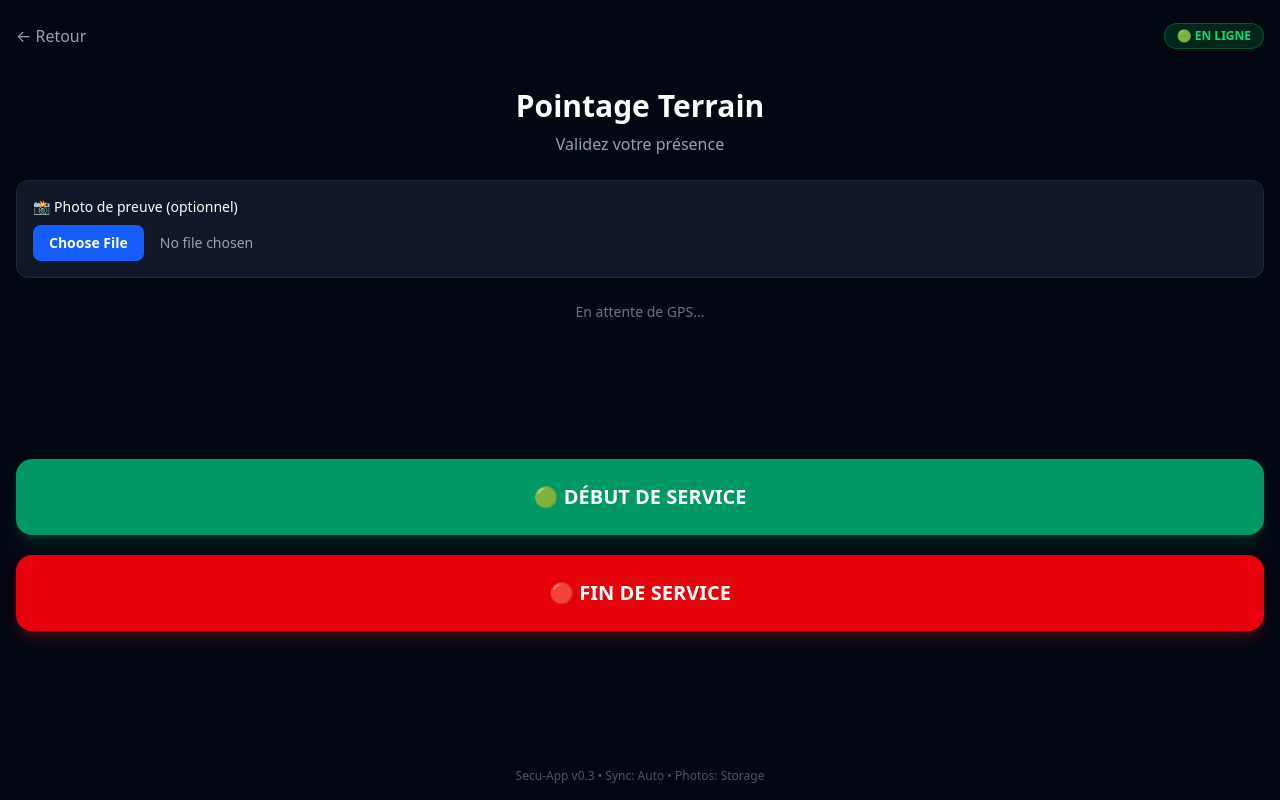
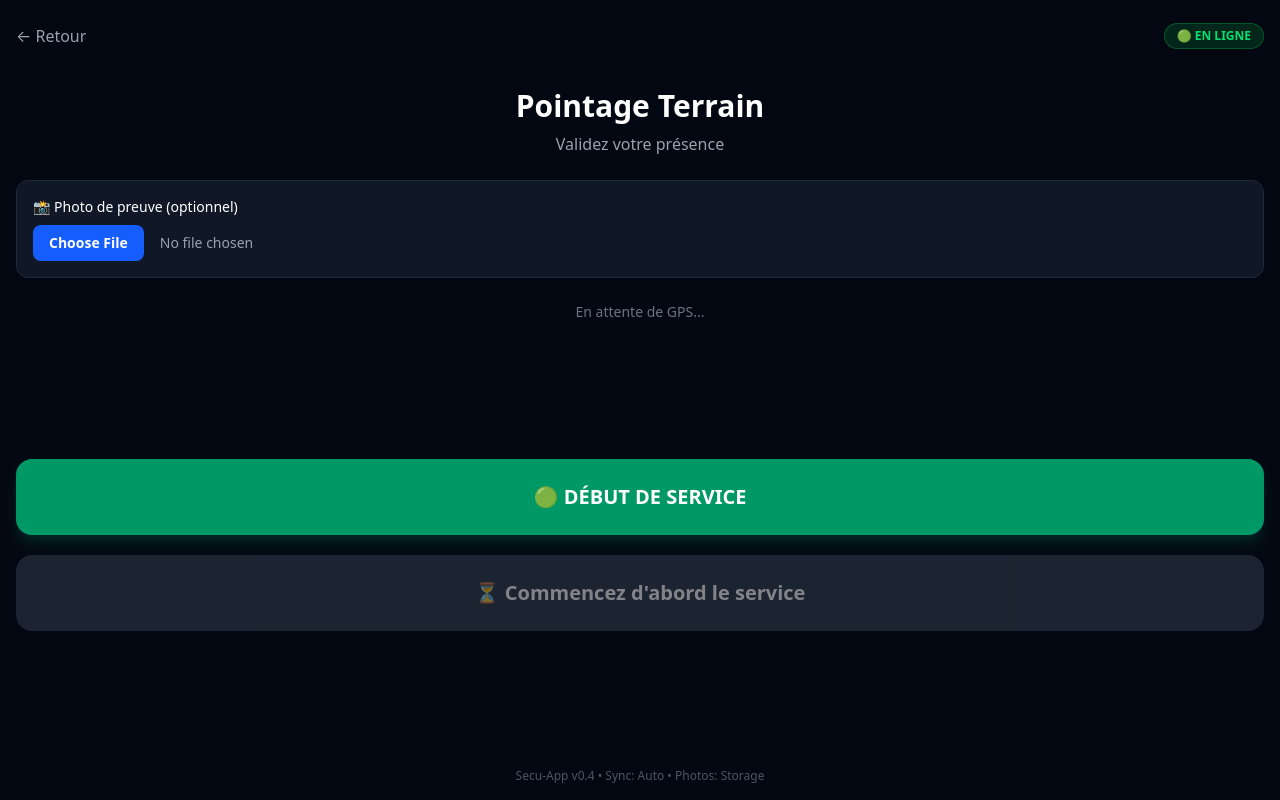
Before and after one commit to rhema-app-ui/secu-app, a Next.js app: page /pointage in a window 1280 px wide. Built offline with nearby package versions, Linux system fonts and the light colour scheme; no server answers.

Commit message:
🔐 Fix: tenant isolation in reports + toggle logic for checkin/checkout + agent view

```diff
--- a/app/pointage/page.tsx
+++ b/app/pointage/page.tsx
@@ -10,6 +10,9 @@ export default function PointagePage() {
   const [gpsStatus, setGpsStatus] = useState("idle");
   const [message, setMessage] = useState("");
   const [loading, setLoading] = useState(false);
+
+  // 🔄 État du service : null = aucun, "checkin" = commencé, "checkout" = terminé
+  const [serviceState, setServiceState] = useState<"checkin" | "checkout" | null>(null);
 
   // 📸 Gestion photo
   const [photoFile, setPhotoFile] = useState<File | null>(null);
@@ -60,7 +63,7 @@ export default function PointagePage() {
     setPhotoPreview(null);
   };
 
-  const handlePointage = async (type: string) => {
+  const handlePointage = async (type: "checkin" | "checkout") => {
     if (!navigator.geolocation) {
       setGpsStatus("error");
       setMessage("❌ GPS non supporté sur cet appareil");
@@ -87,7 +90,6 @@ export default function PointagePage() {
 
           try {
             if (navigator.onLine) {
-              // En ligne : upload vers Supabase Storage
               const fileName = `${email}/${Date.now()}-${photoFile.name}`;
               const {  publicUrl, error: uploadError } = await supabase.storage
                 .from("pointages-photos")
@@ -96,7 +98,6 @@ export default function PointagePage() {
               if (uploadError) throw uploadError;
               photoUrl = publicUrl || "";
             } else {
-              // Hors ligne : conversion Base64 pour stockage local
               photoUrl = await fileToBase64(photoFile);
             }
           } catch (err: any) {
@@ -114,7 +115,7 @@ export default function PointagePage() {
           lng: pos.coords.longitude,
           precision: pos.coords.accuracy,
           timestamp: new Date().toISOString(),
-          photo_url: photoUrl, // 🔗 URL ou Base64 selon le mode
+          photo_url: photoUrl,
           is_offline_photo: !navigator.onLine && photoFile !== null,
         };
 
@@ -125,10 +126,14 @@ export default function PointagePage() {
             await addToQueue("pointage", payload);
             setMessage("⚠️ Échec serveur. Mis en file d'attente locale.");
           } else {
+            // ✅ Mise à jour de l'état du service après succès
+            setServiceState(type);
             setMessage(`✅ ${type === "checkin" ? "Prise de service" : "Fin de service"} enregistrée${photoUrl ? " + photo" : ""}.`);
           }
         } else {
           await addToQueue("pointage", payload);
+          // ✅ Même en offline, on met à jour l'état local
+          setServiceState(type);
           setMessage(`💾 Mode hors ligne : ${type === "checkin" ? "Début" : "Fin"}${photoUrl ? " + photo" : ""} sauvegardé.`);
         }
 
@@ -144,6 +149,12 @@ export default function PointagePage() {
       },
       { enableHighAccuracy: true, timeout: 10000, maximumAge: 0 }
     );
+  };
+
+  // 🔄 Réinitialiser le cycle (après une fin de service)
+  const handleReset = () => {
+    setServiceState(null);
+    setMessage("");
   };
 
   return (
@@ -169,7 +180,7 @@ export default function PointagePage() {
           type="file"
           accept="image/*"
           onChange={handlePhotoSelect}
-          disabled={loading || uploadingPhoto}
+          disabled={loading || uploadingPhoto || serviceState !== null}
           className="block w-full text-sm text-gray-400 file:mr-4 file:py-2 file:px-4 file:rounded-lg file:border-0 file:text-sm file:font-semibold file:bg-blue-600 file:text-white hover:file:bg-blue-700 disabled:opacity-50"
         />
         {photoPreview && (
@@ -202,22 +213,61 @@ export default function PointagePage() {
         {gpsStatus === "error" && "❌ Signal GPS perdu"}
       </div>
 
-      {/* 🔘 Boutons d'action */}
+      {/* 🔄 Indicateur d'état du service */}
+      {serviceState && (
+        <div className={`text-center mb-4 p-3 rounded-lg border ${
+          serviceState === "checkin"
+            ? "bg-emerald-600/20 border-emerald-500/30 text-emerald-400"
+            : "bg-red-600/20 border-red-500/30 text-red-400"
+        }`}>
+          <p className="font-medium">
+            {serviceState === "checkin"
+              ? "🟢 Service en cours — Cliquez sur FIN pour terminer"
+              : "🔴 Service terminé"}
+          </p>
+          {serviceState === "checkout" && (
+            <button
+              onClick={handleReset}
+              className="mt-2 text-xs underline hover:text-white transition"
+            >
+              🔄 Nouveau cycle
+            </button>
+          )}
+        </div>
+      )}
+
+      {/* 🔘 Boutons d'action avec logique toggle */}
       <div className="flex-1 flex flex-col justify-center gap-5">
+        {/* 🟢 BOUTON DÉBUT */}
         <button
           onClick={() => handlePointage("checkin")}
-          disabled={loading || gpsStatus === "acquiring" || uploadingPhoto}
-          className="w-full bg-emerald-600 hover:bg-emerald-500 disabled:opacity-50 disabled:cursor-not-allowed py-6 rounded-2xl font-bold text-xl shadow-lg shadow-emerald-900/40 active:scale-[0.98] transition-all"
+          disabled={loading || gpsStatus === "acquiring" || uploadingPhoto || serviceState === "checkin"}
+          className={`w-full py-6 rounded-2xl font-bold text-xl transition-all shadow-lg active:scale-[0.98] ${
+            serviceState === "checkin"
+              ? "bg-gray-700 cursor-not-allowed opacity-50 shadow-none"
+              : "bg-emerald-600 hover:bg-emerald-500 shadow-emerald-900/40"
+          }`}
         >
-          {loading ? "⏳ En cours..." : "🟢 DÉBUT DE SERVICE"}
+          {serviceState === "checkin"
+            ? "✅ Service déjà commencé"
+            : loading ? "⏳ En cours..." : "🟢 DÉBUT DE SERVICE"}
         </button>
 
+        {/* 🔴 BOUTON FIN */}
         <button
           onClick={() => handlePointage("checkout")}
-          disabled={loading || gpsStatus === "acquiring" || uploadingPhoto}
-          className="w-full bg-red-600 hover:bg-red-500 disabled:opacity-50 disabled:cursor-not-allowed py-6 rounded-2xl font-bold text-xl shadow-lg shadow-red-900/40 active:scale-[0.98] transition-all"
+          disabled={loading || gpsStatus === "acquiring" || uploadingPhoto || serviceState !== "checkin"}
+          className={`w-full py-6 rounded-2xl font-bold text-xl transition-all shadow-lg active:scale-[0.98] ${
+            serviceState !== "checkin"
+              ? "bg-gray-700 cursor-not-allowed opacity-50 shadow-none"
+              : "bg-red-600 hover:bg-red-500 shadow-red-900/40"
+          }`}
         >
-          {loading ? "⏳ En cours..." : "🔴 FIN DE SERVICE"}
+          {serviceState === "checkout"
+            ? "🔴 Service terminé"
+            : serviceState !== "checkin"
+              ? "⏳ Commencez d'abord le service"
+              : loading ? "⏳ En cours..." : "🔴 FIN DE SERVICE"}
         </button>
       </div>
 
@@ -229,7 +279,7 @@ export default function PointagePage() {
       )}
 
       <footer className="text-center text-xs text-gray-600 mt-8">
-        Secu-App v0.3 • Sync: {isOnline ? "Auto" : "Manuelle"} • Photos: {isOnline ? "Storage" : "Base64"}
+        Secu-App v0.4 • Sync: {isOnline ? "Auto" : "Manuelle"} • Photos: {isOnline ? "Storage" : "Base64"}
       </footer>
     </main>
   );
```
